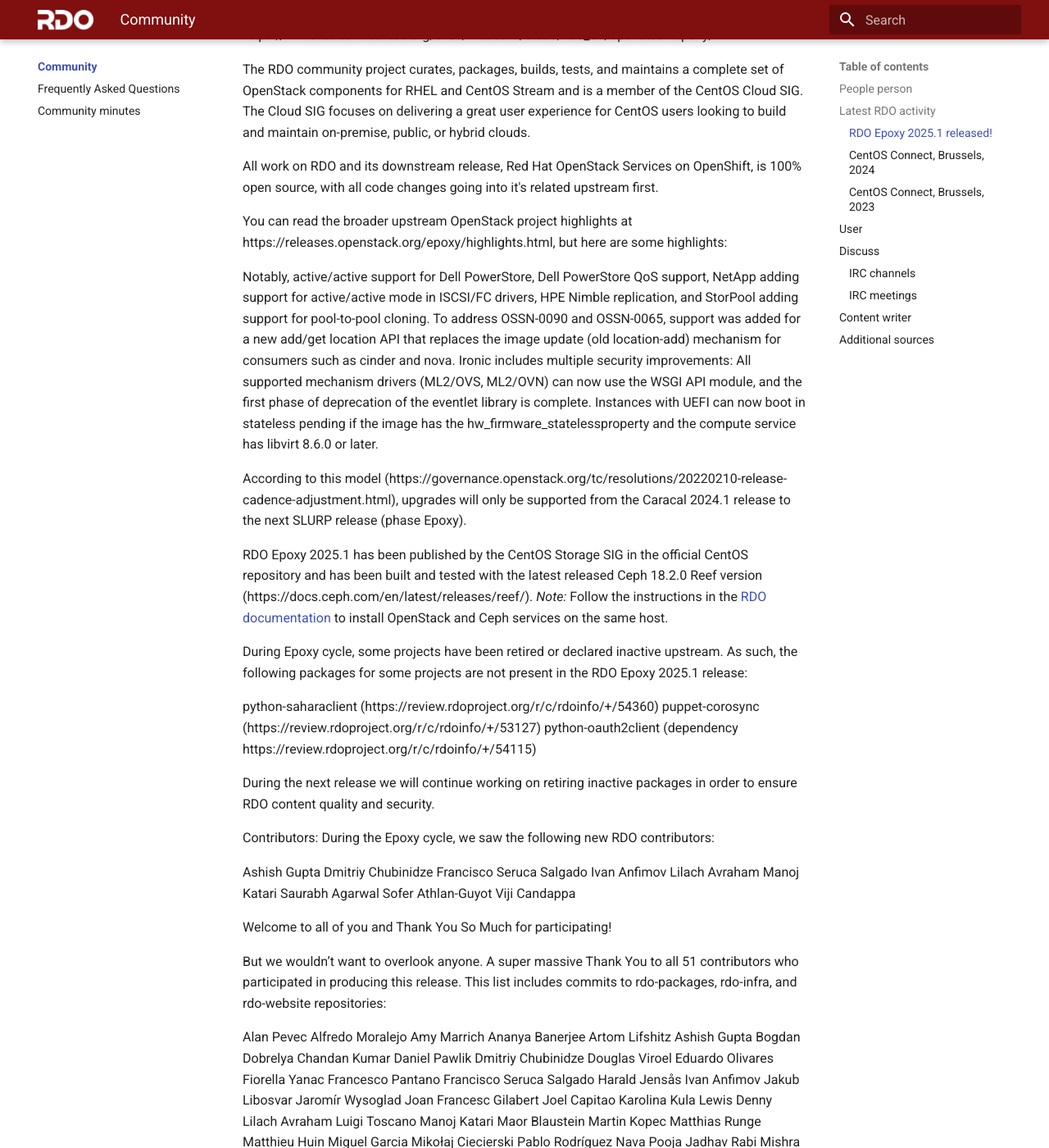
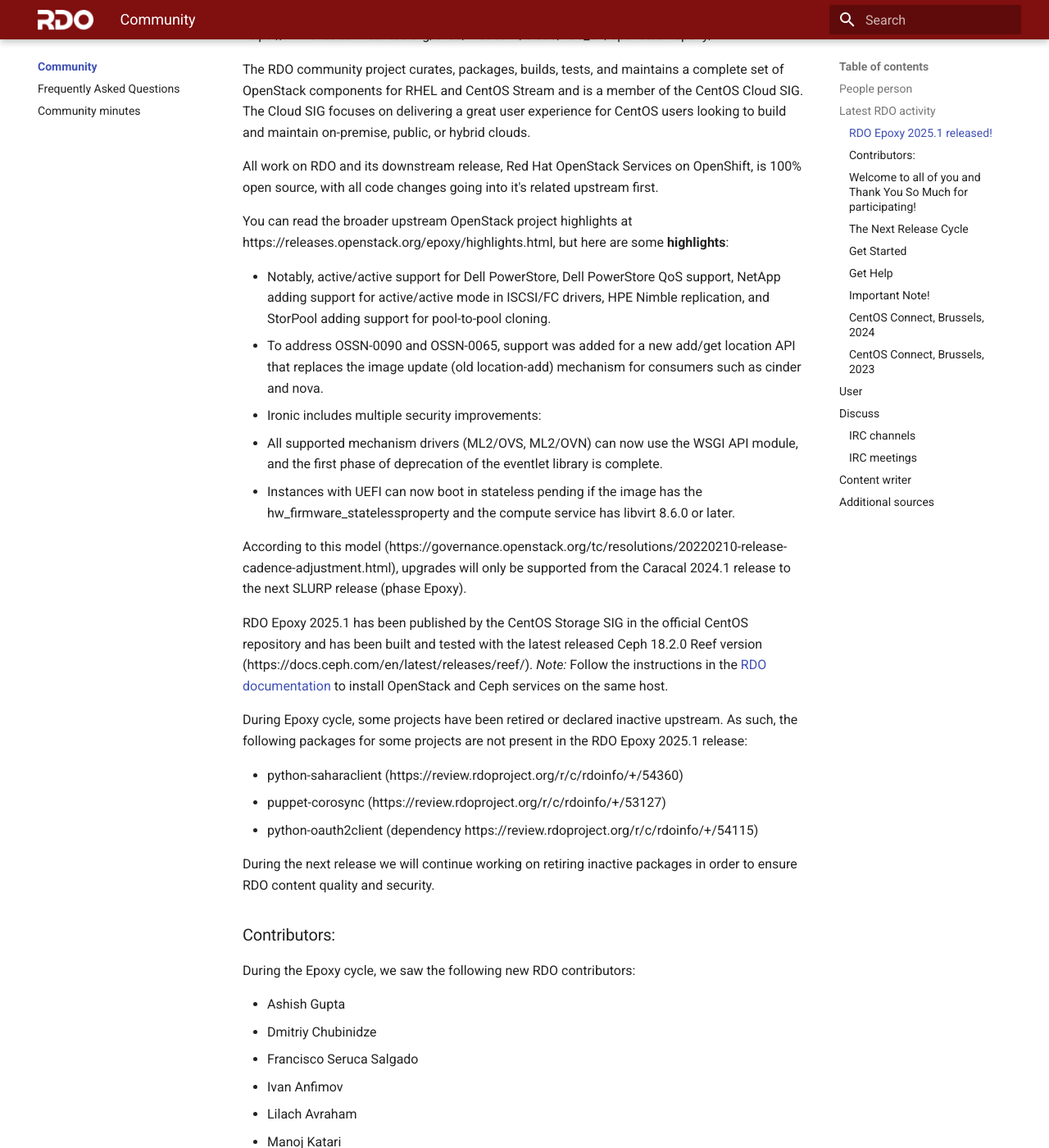
Before and after one commit to rdo-infra/rdo-mkdocs-website, an MkDocs documentation site: the page built from docs/community/index.md, in a window 1280 px wide and 1400 px high, scrolled down 854 px. Shown: the whole window at 82% size. Built offline with MkDocs 1.6.1 and Material for MkDocs 9.7.7, drawn with Linux system fonts in a browser that asks for light colours; some of the changed text lies outside the part shown.

Commit message:
Fix for problems with Epoxy Release
Change-Id: Id8e89a4f678063bd784a707690fba84ae5df9272

```diff
--- a/docs/community/index.md
+++ b/docs/community/index.md
@@ -31,138 +31,133 @@
 
 All work on RDO and its downstream release, Red Hat OpenStack Services on OpenShift, is 100% open source, with all code changes going into it's related upstream first.
 
-You can read the broader upstream OpenStack project highlights at https://releases.openstack.org/epoxy/highlights.html, but here are some highlights:
+You can read the broader upstream OpenStack project highlights at https://releases.openstack.org/epoxy/highlights.html, but here are some **highlights**:
 
-Notably, active/active support for Dell PowerStore, Dell PowerStore QoS support, NetApp adding support for active/active mode in ISCSI/FC drivers, HPE Nimble replication, and StorPool adding support for pool-to-pool cloning.
-To address OSSN-0090 and OSSN-0065, support was added for a new add/get location API that replaces the image update (old location-add) mechanism for consumers such as cinder and nova.
-Ironic includes multiple security improvements:
-All supported mechanism drivers (ML2/OVS, ML2/OVN) can now use the WSGI API module, and the first phase of deprecation of the eventlet library is complete.
-Instances with UEFI can now boot in stateless pending if the image has the hw_firmware_statelessproperty and the compute service has libvirt 8.6.0 or later.
-
+* Notably, active/active support for Dell PowerStore, Dell PowerStore QoS support, NetApp adding support for active/active mode in ISCSI/FC drivers, HPE Nimble replication, and StorPool adding support for pool-to-pool cloning.
+* To address OSSN-0090 and OSSN-0065, support was added for a new add/get location API that replaces the image update (old location-add) mechanism for consumers such as cinder and nova.
+* Ironic includes multiple security improvements:
+* All supported mechanism drivers (ML2/OVS, ML2/OVN) can now use the WSGI API module, and the first phase of deprecation of the eventlet library is complete.
+* Instances with UEFI can now boot in stateless pending if the image has the hw_firmware_statelessproperty and the compute service has libvirt 8.6.0 or later.
 
 According to this model (https://governance.openstack.org/tc/resolutions/20220210-release-cadence-adjustment.html), upgrades will only be supported from the Caracal 2024.1 release to the next SLURP release (phase Epoxy).
 
 RDO Epoxy 2025.1 has been published by the CentOS Storage SIG in the official CentOS repository and has been built and tested with the latest released Ceph 18.2.0 Reef version (https://docs.ceph.com/en/latest/releases/reef/). *Note:* Follow the instructions in the [RDO documentation](https://www.rdoproject.org/install/install-with-ceph/) to install OpenStack and Ceph services on the same host.
 
-
 During Epoxy cycle, some projects have been retired or declared inactive upstream. As such, the following packages for some projects are not present in the RDO Epoxy 2025.1 release:
 
-python-saharaclient (https://review.rdoproject.org/r/c/rdoinfo/+/54360)
-puppet-corosync (https://review.rdoproject.org/r/c/rdoinfo/+/53127)
-python-oauth2client (dependency https://review.rdoproject.org/r/c/rdoinfo/+/54115)
+* python-saharaclient (https://review.rdoproject.org/r/c/rdoinfo/+/54360)
+* puppet-corosync (https://review.rdoproject.org/r/c/rdoinfo/+/53127)
+* python-oauth2client (dependency https://review.rdoproject.org/r/c/rdoinfo/+/54115)
 
 During the next release we will continue working on retiring inactive packages in order to ensure RDO content quality and security.
 
-Contributors:
+### Contributors:
+
 During the Epoxy cycle, we saw the following new RDO contributors:
 
-Ashish Gupta
-Dmitriy Chubinidze
-Francisco Seruca Salgado
-Ivan Anfimov
-Lilach Avraham
-Manoj Katari
-Saurabh Agarwal
-Sofer Athlan-Guyot
-Viji Candappa
+* Ashish Gupta
+* Dmitriy Chubinidze
+* Francisco Seruca Salgado
+* Ivan Anfimov
+* Lilach Avraham
+* Manoj Katari
+* Saurabh Agarwal
+* Sofer Athlan-Guyot
+* Viji Candappa
 
-Welcome to all of you and Thank You So Much for participating!
+### Welcome to all of you and Thank You So Much for participating!
 
 But we wouldn’t want to overlook anyone. A super massive Thank You to all 51 contributors who participated in producing this release. This list includes commits to rdo-packages, rdo-infra, and rdo-website repositories:
 
-Alan Pevec
-Alfredo Moralejo
-Amy Marrich
-Ananya Banerjee
-Artom Lifshitz
-Ashish Gupta
-Bogdan Dobrelya
-Chandan Kumar
-Daniel Pawlik
-Dmitriy Chubinidze
-Douglas Viroel
-Eduardo Olivares
-Fiorella Yanac
-Francesco Pantano
-Francisco Seruca Salgado
-Harald Jensås
-Ivan Anfimov
-Jakub Libosvar
-Jaromír Wysoglad
-Joan Francesc Gilabert
-Joel Capitao
-Karolina Kula
-Lewis Denny
-Lilach Avraham
-Luigi Toscano
-Manoj Katari
-Maor Blaustein
-Martin Kopec
-Matthias Runge
-Matthieu Huin
-Miguel Garcia
-Mikołaj Ciecierski
-Pablo Rodríguez Nava
-Pooja Jadhav
-Rabi Mishra
-Radomir Dopieralski
-Rodolfo Alonso
-Ronelle Landy
-Saurabh Agarwal
-Sergii Golovatiuk
-Shreshtha Joshi
-Sławek Kapłoński
-Sofer Athlan-Guyot
-Takashi Kajinami
-Tobias Urdin
-Tony Breeds
-Viji Candappa
-Yatin Karel
+* Alan Pevec
+* Alfredo Moralejo
+* Amy Marrich
+* Ananya Banerjee
+* Artom Lifshitz
+* Ashish Gupta
+* Bogdan Dobrelya
+* Chandan Kumar
+* Daniel Pawlik
+* Dmitriy Chubinidze
+* Douglas Viroel
+* Eduardo Olivares
+* Fiorella Yanac
+* Francesco Pantano
+* Francisco Seruca Salgado
+* Harald Jensås
+* Ivan Anfimov
+* Jakub Libosvar
+* Jaromír Wysoglad
+* Joan Francesc Gilabert
+* Joel Capitao
+* Karolina Kula
+* Lewis Denny
+* Lilach Avraham
+* Luigi Toscano
+* Manoj Katari
+* Maor Blaustein
+* Martin Kopec
+* Matthias Runge
+* Matthieu Huin
+* Miguel Garcia
+* Mikołaj Ciecierski
+* Pablo Rodríguez Nava
+* Pooja Jadhav
+* Rabi Mishra
+* Radomir Dopieralski
+* Rodolfo Alonso
+* Ronelle Landy
+* Saurabh Agarwal
+* Sergii Golovatiuk
+* Shreshtha Joshi
+* Sławek Kapłoński
+* Sofer Athlan-Guyot
+* Takashi Kajinami
+* Tobias Urdin
+* Tony Breeds
+* Viji Candappa
+* Yatin Karel
 
+### The Next Release Cycle
 
-The Next Release Cycle
 At the end of one release, focus shifts immediately to the next release i.e Epoxy.
 
-Get Started
+### Get Started
 
 To spin up a proof of concept cloud, quickly, and on limited hardware, try an All-In-One Packstack installation. You can run RDO on a single node to get a feel for how it works.
 
 For those that do not have any hardware or physical resources, there is the OpenStack Global Passport Program. This is a collaborative effort between OpenStack public cloud providers to let you experience the freedom, performance and interoperability of open source infrastructure. You can quickly and easily gain access to OpenStack infrastructure via trial programs from participating OpenStack public cloud providers around the world.
 
-Get Help
+### Get Help
+
 The RDO Project has our users@lists.rdoproject.org for RDO-specific users and operators. For more developer-oriented content we recommend joining the dev@lists.rdoproject.org mailing list. Remember to post a brief introduction about yourself and your RDO story. The mailing lists archives are all available at https://www.rdoproject.org/community/mailing-lists/. You can also find extensive documentation on RDOproject.org.
 
-The #rdo channel on OFTC IRC is also an excellent place to find and give help.
+The **#rdo** channel on OFTC IRC is also an excellent place to find and give help.
 
 We also welcome comments and requests on the CentOS devel mailing list and the CentOS IRC channels (#centos, #centos-cloud, #centos-devel in Libera.Chat network), however we have a more focused audience within the RDO venues.
 
 Join us in #rdo and on the OFTC IRC network. You can also find us on Facebook and YouTube.
 
-Important Note!
+### Important Note!
+
 We had a thriving, if small, group of community members maintaining packages prior to COVID and we need to return to those days of having folks participate in this effort. The OpenStack RPM packaging effort is in need of package maintainers in order to continue having RPMs. The current maintainers have moved on to new opportunities, so while we have folks continuing to contribute, we currently have no folks to build and maintain packages. Please check out the RDO contribute pages, peruse the CentOS Cloud SIG page, and inhale the RDO packaging documentation. Please reach out if you can help!
 
 ### CentOS Connect, Brussels, 2024
 
-
 <iframe width="630" src="https://www.youtube.com/embed/LocoEPmbL4U" title="OpenStack RDO deployment on Community Distribution of Kubernetes (OKD)" frameborder="0" allow="accelerometer; autoplay; clipboard-write; encrypted-media; gyroscope; picture-in-picture; web-share" referrerpolicy="strict-origin-when-cross-origin" allowfullscreen></iframe>
 
-
 ### CentOS Connect, Brussels, 2023
-
 
 <iframe width="630" src="https://www.youtube.com/embed/jaoIph_mEqM" title="From code to cloud - the journey of OpenStack package" frameborder="0" allow="accelerometer; autoplay; clipboard-write; encrypted-media; gyroscope; picture-in-picture; web-share" referrerpolicy="strict-origin-when-cross-origin" allowfullscreen></iframe>
 
 See more at dedicated [page](rdo-videos.md).
-
 
 ## User
 
 * Share questions and solutions on [openstack mailing lists](https://lists.openstack.org/mailman3/lists/)
 * Add [the most useful solutions](../misc/troubleshoot.md)
 
-
 ## Discuss
-
 
 ### IRC channels
 
@@ -171,7 +166,6 @@
 * **#rdo**: Any general conversation about RDO, including developer issues and user questions. ([Transcripts.](https://meetings.opendev.org/irclogs/%23rdo/))
 
 * **#openstack**: Remember that RDO is just a small part of a larger community. Questions about OpenStack in general, not specifically about RDO, should go to the upstream channel. ([Transcripts.](https://meetings.opendev.org/irclogs/%23openstack/))
-
 
 Come chat in real-time with the CentOS Cloud SIG  on **IRC** on the [Libera Chat](https://libera.chat) server:
 
@@ -185,15 +179,12 @@
 * [RDO meetings @ every Wednesday at 14:00 UTC on #rdo on OFTC](community-meeting.md)
 * [CentOS Cloud SIG meetings on the second Thursday of the month at 15:00 UTC on #centos-meeting on Libera Chat](https://sigs.centos.org/cloud/communication/meetings/)
 
-
 ## Content writer
 
 All contributions are welcome, so if you would like to contribute to this page or propose change, there are two options for that:
 
 * [Propose change by Gerrrit](https://review.rdoproject.org/r/q/project:rdo-infra%252Frdo-mkdocs-website)
 * [Create RDO Jira issue](https://issues.redhat.com/projects/RDO/issues) (selecting "documentation" component during creation), if you are not familiar with this workflow, however, you can find instructions in our [onboarding](https://www.rdoproject.org/contribute/onboarding/).
-
-
 
 ## Additional sources
 
```
